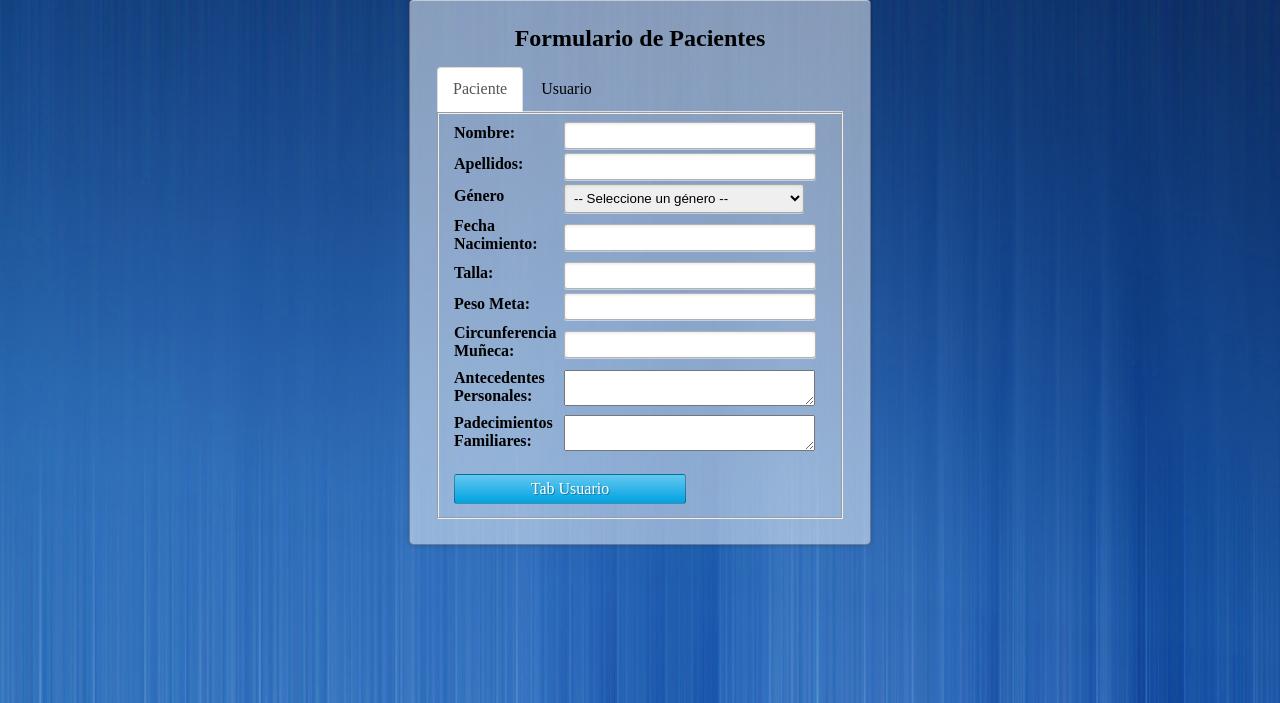
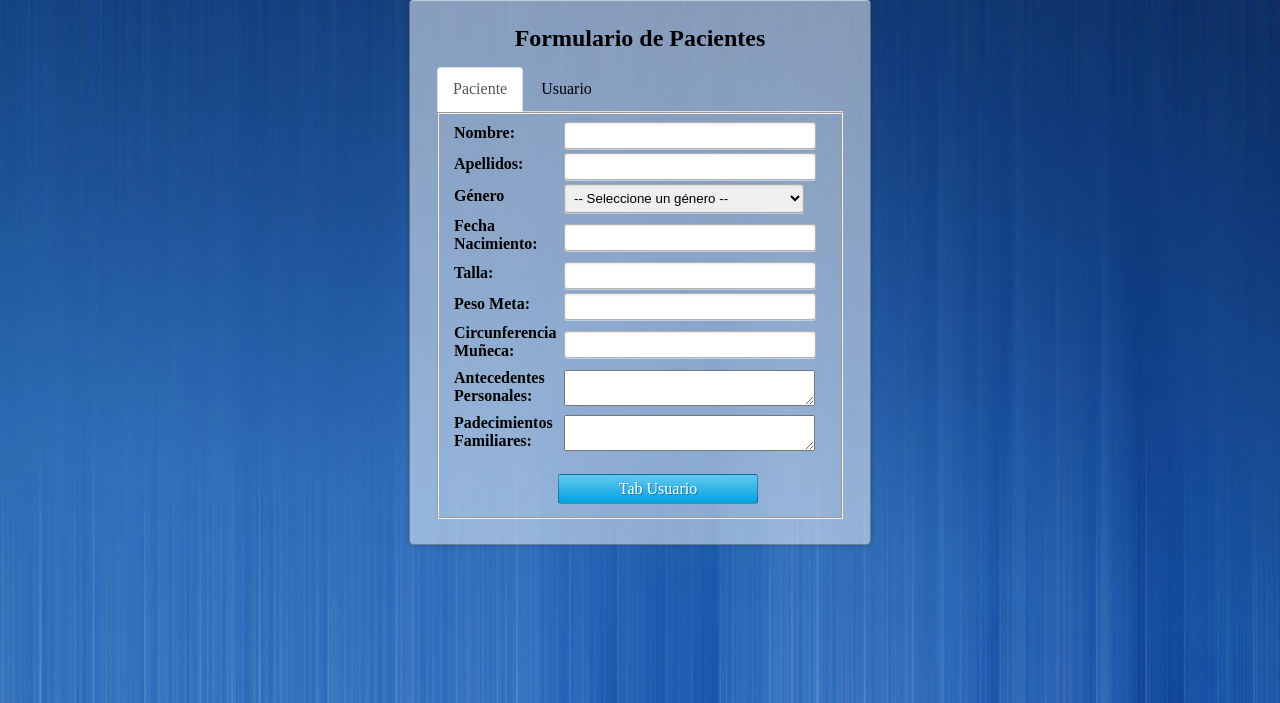
Before and after one commit to amirghin/EEPG, a PHP site: page /f_pacientes.php in a window 1280 px wide. Shown: the part 61-764 px from the top of the page. Run offline with PHP 8.4, Linux system fonts and the light colour scheme.

Commit message:
posicion boton next tab

```diff
--- a/css/styles.css
+++ b/css/styles.css
@@ -96,11 +96,11 @@ body{
     border: 1px solid rgba(0, 0, 0, 0.3);
     border-radius: 3px;
     color: #fff;
-    margin-right: 0;
+    margin-left: 104px;
     margin-top: 15px;
     padding: 5px 15px;
     text-shadow: 1px 1px 0 rgba(0, 0, 0, 0.3);
-    width: 200px;
+    width: 168px;
     display: block;
     text-decoration: none;
 }
```
